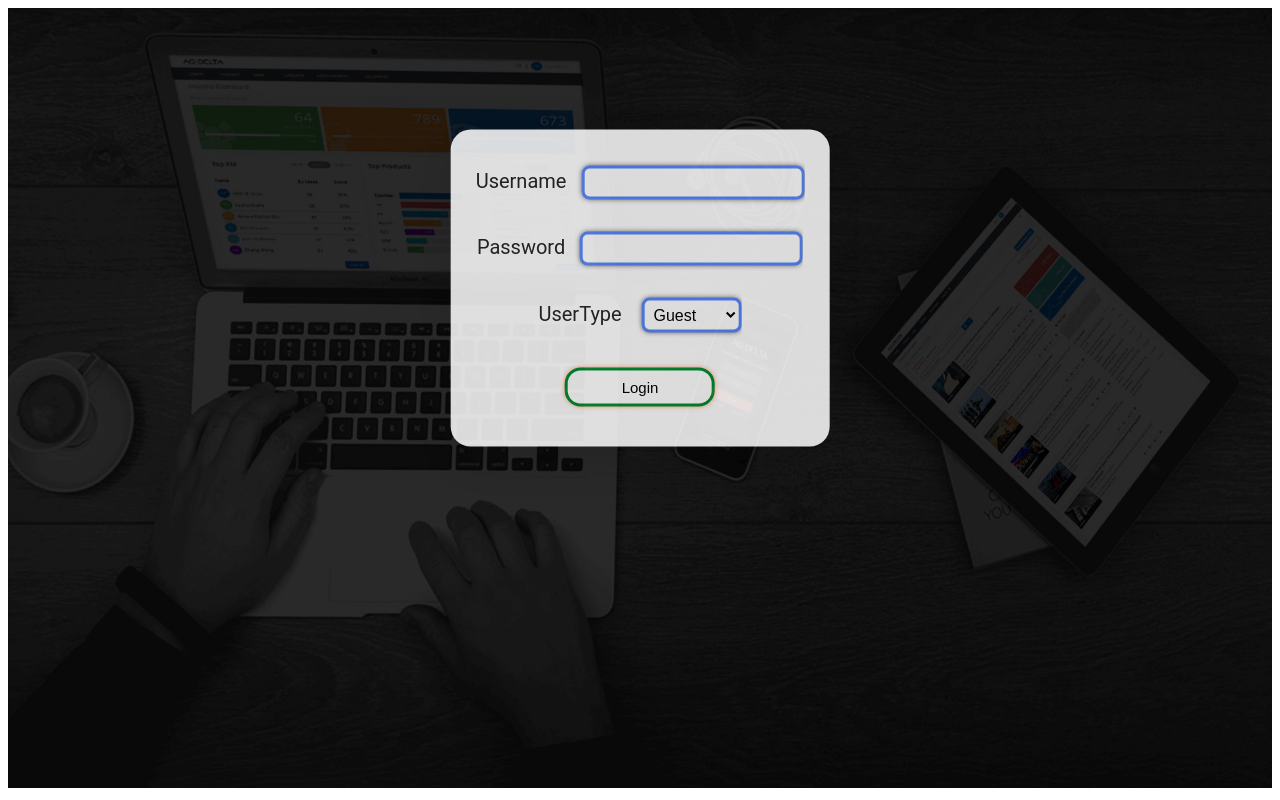
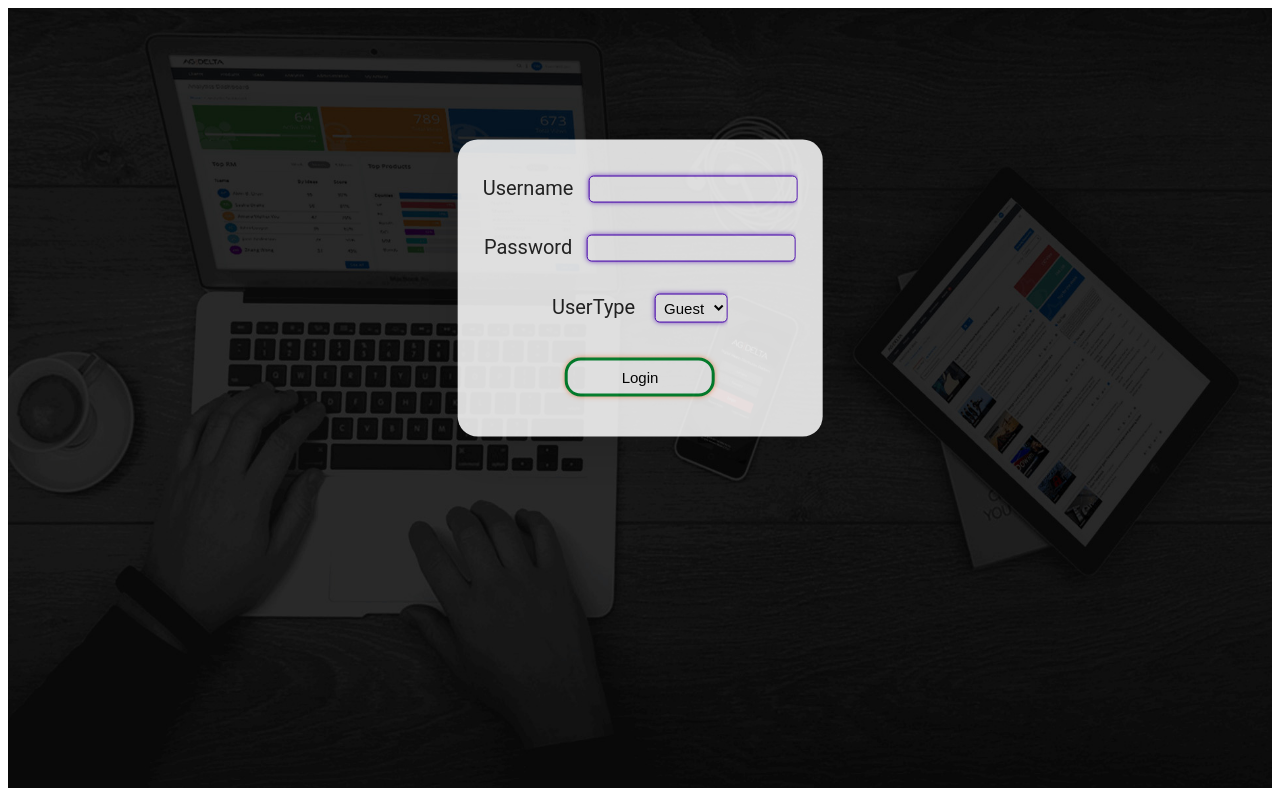
Before and after one commit to dhananjayansb/Hackathon, an Angular app: page /form in a window 1280 px wide. Built offline with nearby package versions, Linux system fonts and the light colour scheme.

Commit message:
Version update

```diff
--- a/package.json
+++ b/package.json
@@ -20,6 +20,7 @@
     "@angular/platform-browser": "~12.0.5",
     "@angular/platform-browser-dynamic": "~12.0.5",
     "@angular/router": "~12.0.5",
+    "@material-ui/icons": "^4.11.2",
     "hammerjs": "^2.0.8",
     "rxjs": "~6.6.0",
     "tslib": "^2.1.0",
--- a/src/app/data.json
+++ b/src/app/data.json
@@ -24,21 +24,6 @@
         ],
         "Name": "UserType",
         "Type": "Dropdown"
-      },
-      {
-        "options":[
-          {
-            "DisplayValue": "Male",
-            "Value": "male"
-          },
-          {
-            "DisplayValue": "Female",
-            "Value": "female"
-          }
-
-        ],
-        "Name": "Gender",
-        "Type": "Radio"
       }
     ]}
 ]
--- a/src/app/form/form.component.css
+++ b/src/app/form/form.component.css
@@ -28,16 +28,15 @@
 
 .drop
 {
-    padding: 5px;
-    font-size: 16px;
-    border-width: 3px;
-    border-color: #5686f9;
-    background-color: #ffffff;
-    color: #000000;
-    border-style: solid;
-    border-radius: 8px;
-    box-shadow: 0px 0px 5px rgba(66,66,66,.75);
-    width: 100px;
+  padding: 4px;
+     font-size: 15px;
+     border-width: 1px;
+     border-color: #4f00c5;
+     background-color: #ffffff;
+     color: #000000;
+     border-style: solid;
+     border-radius: 5px;
+     box-shadow: 0px 0px 5px rgba(79,0,197,.70);
 }
 .drop:focus {
     outline:none;
@@ -65,15 +64,15 @@
 
 .input
 {
-    padding: 5px;
-     font-size: 16px;
-     border-width: 3px;
-     border-color: #5686f9;
+  padding: 4px;
+     font-size: 15px;
+     border-width: 1px;
+     border-color: #4f00c5;
      background-color: #ffffff;
      color: #000000;
      border-style: solid;
-     border-radius: 8px;
-     box-shadow: 0px 0px 5px rgba(66,66,66,.75);
+     border-radius: 5px;
+     box-shadow: 0px 0px 5px rgba(79,0,197,.70);
 }
 .input:focus {
     outline:none;
--- a/src/app/form/form.component.html
+++ b/src/app/form/form.component.html
@@ -5,26 +5,30 @@
             <div *ngFor="let value of sampleData[1].Attributes">
                 <div class="textbox" *ngIf="value.Type==='TextBox'">
                         <label>{{value.Name}}</label> &nbsp;
-                        <input maxlength="10" class="input" matInput type="text">
+                        <input  maxlength="10"  class="input" matInput type="text">
                 </div>
                 <div class="password" *ngIf="value.Type==='SecretTextBox'">
                         <label>{{value.Name}}</label> &nbsp;
-                        <input maxlength="10" class="input" matInput type="password">
+                        <input matInput maxlength="10" class="input" matInput type="password">
                 </div>
-                <div class="dropdown" *ngIf="value.DropdownValues">
+                <div class="dropdown" *ngIf="value.Type==='Dropdown'">
                     <label>UserType</label>&nbsp; &nbsp;
-                    <select class="drop" matNativeControl required>
-                        <option value="Guest">Guest</option>
-                        <option value="Admin">Admin</option>
-                      </select>
-                  </div>
-                </div> &nbsp;  &nbsp;
-            <div  *ngIf="sampleData[0].ActionDisplayName==='Login'">
-                <button class="button" (click)="onClickMe()">Login</button>
+                    <select  class="drop" matNativeControl required>
+                        <option *ngFor="let option of value.DropdownValues" [value]=option.Value>{{option.DisplayValue}}</option>
+                    </select>
+                </div>
+                <div class="dropdown" *ngIf="value.Type==='Radio'">
+                  <mat-radio-group>
+                      <div fxLayout="row" fxLayoutGap="10%" >
+                      <label>{{value.Name}}</label> &nbsp;
+                      <mat-radio-button  *ngFor="let option of value.Options" [value]=option.Value>{{option.DisplayValue}}&nbsp; &nbsp;</mat-radio-button>
+                      </div>
+                    </mat-radio-group>
+                </div>
+             </div>&nbsp;  &nbsp;
+            <div>
+                <button class="button" (click)="onClickMe()">{{ sampleData[0].ActionDisplayName}}</button>
                 <h2>{{msg}}</h2>
             </div>
-            <div  *ngIf="sampleData[0].ActionDisplayName==='Submit'">
-              <button class="button" mat-raised-button>Submit</button>
-          </div>
         </mat-card>
     </div>
--- a/src/app/form/form.component.ts
+++ b/src/app/form/form.component.ts
@@ -12,10 +12,10 @@ export class FormComponent implements OnInit {
   msg!: string;
   image:string = "assets/bg.png";
   onClickMe () {
-    this.msg = 'Successful';
+    this.msg = 'Successful !';
     return this.msg;
   }
-
+  hide = true;
   constructor() { }
 
   ngOnInit(): void {
```
Also changed, not shown: 1 other file (tests, documents, lock files or other folders).
